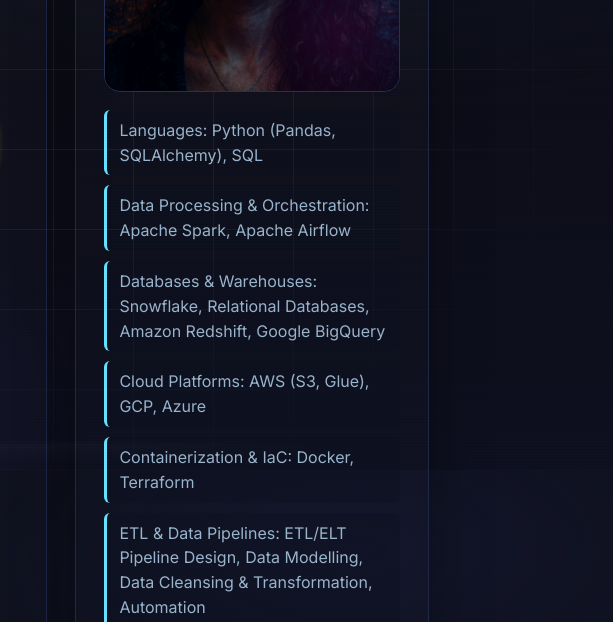
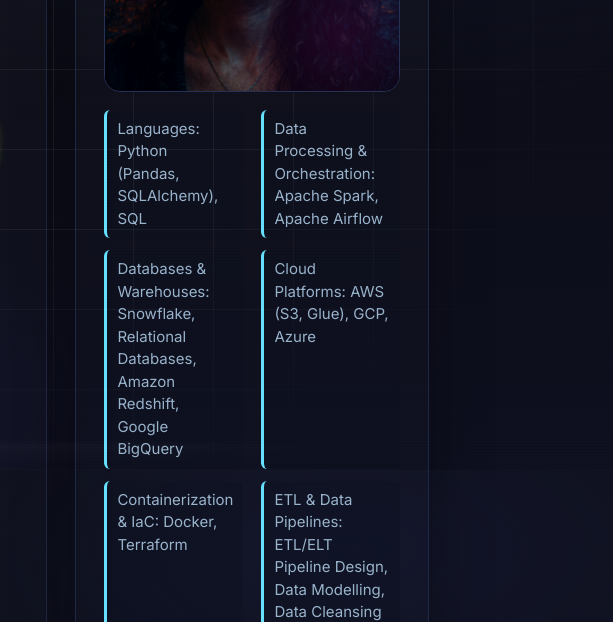
Before and after one commit to Alexandra-eng/Alexandra-eng.github.io, a plain HTML site: page index.html in a window 1280 px wide. Shown: the part 330-952 px from the top of the page, 667-1280 px from the left. Drawn offline with Linux system fonts and the light colour scheme.

Commit message:
Update index.html

```diff
--- a/index.html
+++ b/index.html
@@ -113,13 +113,22 @@
 
       /* Bigger, clearer skills list with neon accent */
       .skills-list{
-        list-style:none; padding:18px 0 0; margin:0;
-        display:grid; gap:10px; color:var(--muted);
-        font-size:16px; line-height:1.55; flex-grow:1;
+        list-style:none;
+        padding:18px 0 0;
+        margin:0;
+        display:grid;
+        grid-template-columns:1fr 1fr; /* 👈 two columns */
+        gap:12px 18px; /* row gap | column gap */
+        color:var(--muted);
+        font-size:15px;
+        line-height:1.5;
+        flex-grow:1;
       }
       .skills-list li{
-        padding:8px 12px; border-left:3px solid var(--neon);
-        background:#0b0f1e66; border-radius:6px;
+        padding:8px 10px;
+        border-left:3px solid var(--neon);
+        background:#0b0f1e66;
+        border-radius:6px;
       }
 
       footer{ color:#7f95b2; font-size:12px; text-align:center; padding:30px 0 }
```
Lines whose indentation alone changed are shown as unchanged.
